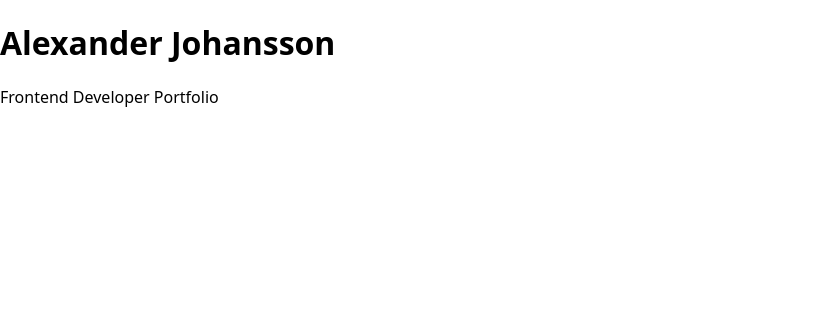
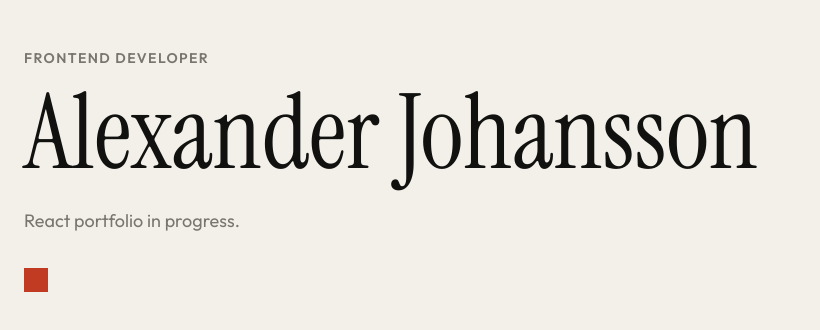
Before and after one commit to AlexJCodes/alexander-johansson-portfolio-react, a React (Vite) app: page / in a window 1280 px wide. Shown: the top 330 px of the page, without its empty margins (0-820 px from the left). Built offline with nearby package versions, Linux system fonts and the light colour scheme.

Commit message:
chore: configure Tailwind design system

```diff
--- a/biome.json
+++ b/biome.json
@@ -29,5 +29,11 @@
       "quoteStyle": "double",
       "semicolons": "always"
     }
+  },
+
+  "css": {
+    "parser": {
+      "tailwindDirectives": true
+    }
   }
 }
--- a/index.html
+++ b/index.html
@@ -1,13 +1,22 @@
 <!doctype html>
 <html lang="en">
+
 <head>
   <meta charset="UTF-8" />
   <link rel="icon" type="image/svg+xml" href="/favicon.svg" />
   <meta name="viewport" content="width=device-width, initial-scale=1.0" />
   <title>alexander-johansson-portfolio-react</title>
+
+  <link rel="preconnect" href="https://fonts.googleapis.com" />
+  <link rel="preconnect" href="https://fonts.gstatic.com" crossorigin />
+
+  <link rel="stylesheet"
+    href="https://fonts.googleapis.com/css2?family=Instrument+Serif:ital@0;1&family=Outfit:wght@300;400;500;600;700&display=swap" />
 </head>
+
 <body>
   <div id="root"></div>
   <script type="module" src="/src/main.tsx"></script>
 </body>
+
 </html>
--- a/package.json
+++ b/package.json
@@ -11,8 +11,10 @@
     "preview": "vite preview"
   },
   "dependencies": {
+    "@tailwindcss/vite": "^4.3.3",
     "react": "^19.2.8",
-    "react-dom": "^19.2.8"
+    "react-dom": "^19.2.8",
+    "tailwindcss": "^4.3.3"
   },
   "devDependencies": {
     "@biomejs/biome": "2.5.14",
--- a/src/App.tsx
+++ b/src/App.tsx
@@ -1,8 +1,21 @@
 function App() {
   return (
-    <main>
-      <h1>Alexander Johansson</h1>
-      <p>Frontend Developer Portfolio</p>
+    <main className="min-h-screen bg-background px-6 py-12 text-foreground">
+      <div className="mx-auto max-w-content">
+        <p className="font-body text-sm font-semibold tracking-label text-muted uppercase">
+          Frontend Developer
+        </p>
+
+        <h1 className="mt-4 max-w-4xl font-display text-display leading-display">
+          Alexander Johansson
+        </h1>
+
+        <p className="mt-6 max-w-xl font-body text-lg leading-body text-muted">
+          React portfolio in progress.
+        </p>
+
+        <div className="mt-8 size-6 bg-accent" />
+      </div>
     </main>
   );
 }
--- a/src/index.css
+++ b/src/index.css
@@ -1,16 +1,133 @@
-*,
-*::before,
-*::after {
-  box-sizing: border-box;
+@import "tailwindcss";
+
+:root {
+  /* Light theme */
+  color-scheme: light;
+
+  --background: #f3f0e9;
+  --foreground: #111110;
+
+  --surface: #eae7e0;
+  --surface-secondary: #e2dfd8;
+
+  --muted: #79766f;
+
+  --accent: #c13a22;
+  --border: #cec9c1;
+  --focus: #c13a22;
 }
 
-html {
-  color-scheme: light dark;
+/* Dark theme */
+[data-theme="dark"] {
+  color-scheme: dark;
+
+  --background: #0e0e0d;
+  --foreground: #ede9e3;
+
+  --surface: #181714;
+  --surface-secondary: #201f1d;
+
+  --muted: #878078;
+
+  --accent: #d44e32;
+  --border: #272521;
+  --focus: #d44e32;
 }
 
-body {
-  margin: 0;
-  min-width: 320px;
-  min-height: 100vh;
-  font-family: system-ui, sans-serif;
+/* Design Tokens */
+@theme inline {
+  --color-background: var(--background);
+  --color-foreground: var(--foreground);
+  --color-surface: var(--surface);
+  --color-surface-secondary: var(--surface-secondary);
+  --color-muted: var(--muted);
+  --color-accent: var(--accent);
+  --color-border: var(--border);
+  --color-focus: var(--focus);
+
+  --font-body: "Outfit", Arial, sans-serif;
+  --font-display: "Instrument Serif", Georgia, serif;
+
+  --text-display: clamp(3.25rem, 1.75rem + 7vw, 6.5rem);
+  --text-heading: clamp(2.5rem, 2rem + 2vw, 3.25rem);
+  --text-section-title: clamp(3rem, 2.25rem + 2.5vw, 4rem);
+
+  --leading-display: 0.95;
+  --leading-heading: 1.05;
+  --leading-body: 1.6;
+
+  --tracking-label: 0.1em;
+
+  --container-content: 80rem;
+
+  --spacing-section: clamp(5rem, 3rem + 5vw, 7rem);
+
+  --radius-focus: 0.25rem;
 }
+
+/* Global element defaults */
+@layer base {
+  body {
+    min-width: 320px;
+    min-height: 100vh;
+
+    background-color: var(--color-background);
+    color: var(--color-foreground);
+
+    font-family: var(--font-body);
+    line-height: var(--leading-body);
+
+    -webkit-font-smoothing: antialiased;
+    -moz-osx-font-smoothing: grayscale;
+  }
+
+  :focus-visible {
+    outline: 2px solid var(--color-focus);
+    outline-offset: 4px;
+  }
+}
+
+@layer base {
+  html {
+    scroll-behavior: smooth;
+  }
+
+  body {
+    min-width: 320px;
+    min-height: 100vh;
+
+    background-color: var(--color-background);
+    color: var(--color-foreground);
+
+    font-family: var(--font-body);
+    line-height: var(--leading-body);
+
+    -webkit-font-smoothing: antialiased;
+    -moz-osx-font-smoothing: grayscale;
+  }
+
+  :focus-visible {
+    outline: 2px solid var(--color-focus);
+    outline-offset: 4px;
+  }
+
+  ::selection {
+    background-color: var(--color-accent);
+    color: var(--color-background);
+  }
+}
+
+/* Global accessibility fallback */
+@media (prefers-reduced-motion: reduce) {
+  html {
+    scroll-behavior: auto;
+  }
+
+  *,
+  *::before,
+  *::after {
+    animation-duration: 0.01ms;
+    animation-iteration-count: 1;
+    transition-duration: 0.01ms;
+  }
+}
--- a/vite.config.ts
+++ b/vite.config.ts
@@ -1,7 +1,8 @@
+import tailwindcss from "@tailwindcss/vite";
 import react from "@vitejs/plugin-react";
 import { defineConfig } from "vite";
 
 // https://vite.dev/config/
 export default defineConfig({
-  plugins: [react()],
+  plugins: [react(), tailwindcss()],
 });
```
Also changed, not shown: 1 other file (tests, documents, lock files or other folders). Lines whose indentation alone changed are shown as unchanged.
